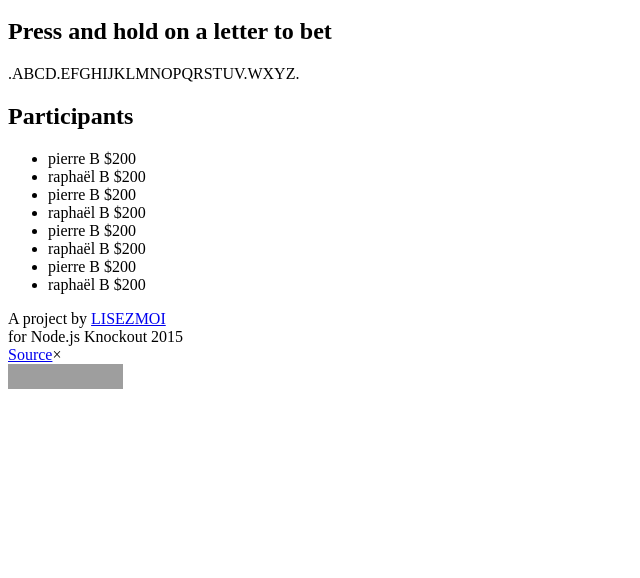
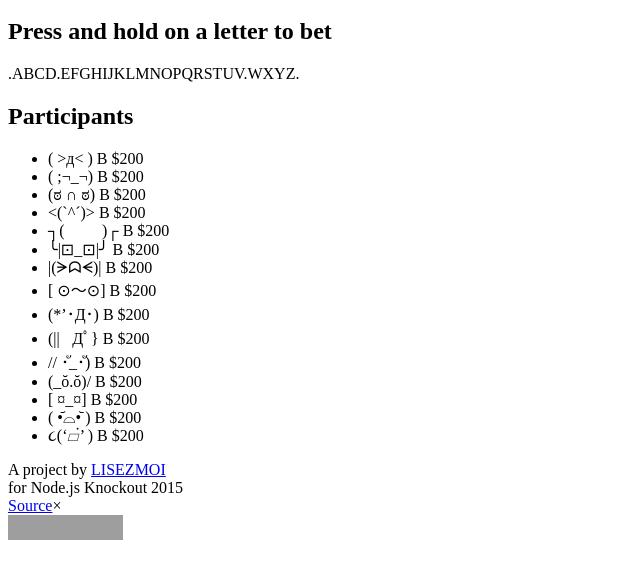
Before and after one commit to lisezmoi/alpha-bet, a React app: page / in a window 1280 px wide. Shown: the part 100-678 px from the top of the page, without its empty margins (0-640 px from the left). Built offline with nearby package versions, Linux system fonts and the light colour scheme; no server answers; grey boxes are pictures that could not be loaded.

```diff
--- a/client/comps/users.js
+++ b/client/comps/users.js
@@ -1,6 +1,22 @@
 import React from 'react'
 
-const users = ['pierre','raphaël','pierre','raphaël','pierre','raphaël','pierre','raphaël',]
+const users = [
+  '( >д< )',
+  '( ;¬_¬)',
+  '(ಠ ∩ ಠ)',
+  '<(`^´)>',
+  '┐(ﾟ～ﾟ)┌',
+  '╰|⊡_⊡|╯',
+  '|(ᗒᗣᗕ)|',
+  '[ ⊙～⊙]',
+  '(*’･Д･)',
+  '(||ﾟДﾟ}',
+  '\/\/ ･ั_･ั)',
+  '(_ŏ.ŏ)/',
+  '[ ¤_¤]',
+  '( •᷄⌓•᷅ )',
+  '૮(‘▱๋’ )',
+  ]
 
 const Users = props => (
   <div className='Users'>
```
Also changed, not shown: public/css/main.styl (+21 -4 lines), public/dist/main.css.
